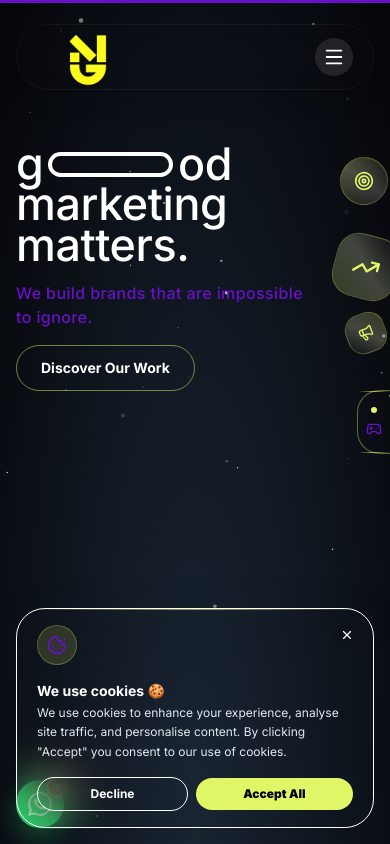
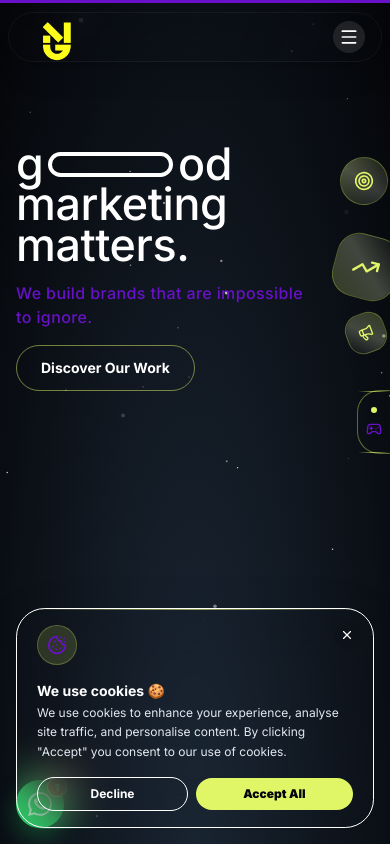
Before and after one commit to arshadyelikar27-dev/Good-Marketing-Matters, a Next.js app: page / in a window 390 px wide. Shown: the top 844 px of the page. Built offline with nearby package versions, Linux system fonts and the light colour scheme.

Commit message:
Reduce navbar size on mobile screens

```diff
--- a/src/components/navbar.tsx
+++ b/src/components/navbar.tsx
@@ -99,28 +99,28 @@ export function Navbar() {
       <motion.nav
         initial={{ y: 0, opacity: 1 }}
         animate={{ y: 0, opacity: 1 }}
-        className="fixed top-0 inset-x-0 z-50 pt-6 px-4 flex justify-center pointer-events-none"
+        className="fixed top-0 inset-x-0 z-50 pt-3 sm:pt-6 px-2 sm:px-4 flex justify-center pointer-events-none"
       >
         <div
           className={cn(
-            "pointer-events-auto flex items-center justify-between px-5 sm:px-7 py-3 rounded-full transition-all duration-500 w-full max-w-5xl border shadow-xl",
+            "pointer-events-auto flex items-center justify-between px-4 sm:px-7 py-2 sm:py-3 rounded-full transition-all duration-500 w-full max-w-5xl border shadow-xl",
             isScrolled
-              ? "bg-surface/95 backdrop-blur-[20px] border-white/10 shadow-[0_10px_30px_rgba(0,0,0,0.3)] py-2.5"
+              ? "bg-surface/95 backdrop-blur-[20px] border-white/10 shadow-[0_10px_30px_rgba(0,0,0,0.3)] py-1.5 sm:py-2.5"
               : "bg-surface/80 backdrop-blur-[10px] border-white/5"
           )}
         >
           {/* LOGO */}
-          <Link href="/" className="flex items-center group relative w-[60px] sm:w-[80px] h-10 sm:h-12 z-20 shrink-0">
+          <Link href="/" className="flex items-center group relative w-[45px] sm:w-[80px] h-8 sm:h-12 z-20 shrink-0">
             <motion.div
               animate={{ scale: isScrolled ? 0.9 : 1 }}
               transition={{ duration: 0.3 }}
-              className="absolute left-[-20px] sm:left-[-10px] top-1/2 -translate-y-1/2 mt-2 w-[145px] h-[145px] transition-transform hover:scale-105"
+              className="absolute left-[-22px] sm:left-[-10px] top-1/2 -translate-y-1/2 mt-2 w-[110px] sm:w-[145px] h-[110px] sm:h-[145px] transition-transform hover:scale-105"
             >
               <Image
                 src="/Logo.png"
                 alt="GMM Logo"
                 fill
-                sizes="145px"
+                sizes="(max-width: 640px) 110px, 145px"
                 className="object-contain"
                 priority
               />
@@ -263,11 +263,11 @@ export function Navbar() {
 
           {/* MOBILE MENU TOGGLE */}
           <button
-            className="md:hidden text-white p-2 rounded-full bg-white/10 hover:bg-white/20 transition-colors focus:outline-none"
+            className="md:hidden text-white p-1.5 sm:p-2 rounded-full bg-white/10 hover:bg-white/20 transition-colors focus:outline-none"
             onClick={() => setMobileMenuOpen(!mobileMenuOpen)}
             aria-label="Toggle Navigation Menu"
           >
-            {mobileMenuOpen ? <X size={22} /> : <Menu size={22} />}
+            {mobileMenuOpen ? <X size={20} className="sm:w-[22px] sm:h-[22px]" /> : <Menu size={20} className="sm:w-[22px] sm:h-[22px]" />}
           </button>
         </div>
       </motion.nav>
```
